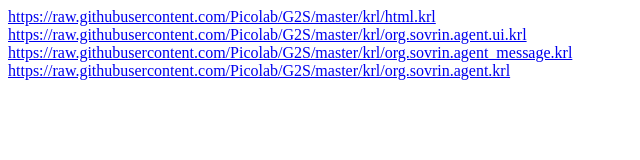
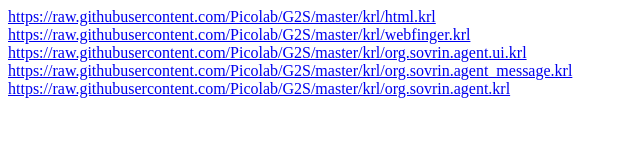
Before and after one commit to Picolab/G2S, a website: page rids.html in a window 1280 px wide. Shown: the whole page, without its empty margins (0-640 px from the left). Drawn offline with Linux system fonts and the light colour scheme.

Commit message:
rudimentary support for webfinger

```diff
--- a/rids.html
+++ b/rids.html
@@ -6,6 +6,7 @@
   </head>
   <body>
 <a href="http://localhost:8080/api/ruleset/register?url=https://raw.githubusercontent.com/Picolab/G2S/master/krl/html.krl">https://raw.githubusercontent.com/Picolab/G2S/master/krl/html.krl</a></br>
+<a href="http://localhost:8080/api/ruleset/register?url=https://raw.githubusercontent.com/Picolab/G2S/master/krl/webfinger.krl">https://raw.githubusercontent.com/Picolab/G2S/master/krl/webfinger.krl</a></br>
 <a href="http://localhost:8080/api/ruleset/register?url=https://raw.githubusercontent.com/Picolab/G2S/master/krl/org.sovrin.agent.ui.krl">https://raw.githubusercontent.com/Picolab/G2S/master/krl/org.sovrin.agent.ui.krl</a></br>
 <a href="http://localhost:8080/api/ruleset/register?url=https://raw.githubusercontent.com/Picolab/G2S/master/krl/org.sovrin.agent_message.krl">https://raw.githubusercontent.com/Picolab/G2S/master/krl/org.sovrin.agent_message.krl</a></br>
 <a href="http://localhost:8080/api/ruleset/register?url=https://raw.githubusercontent.com/Picolab/G2S/master/krl/org.sovrin.agent.krl">https://raw.githubusercontent.com/Picolab/G2S/master/krl/org.sovrin.agent.krl</a></br>
```
Also changed, not shown: README.md, 2 other files.
